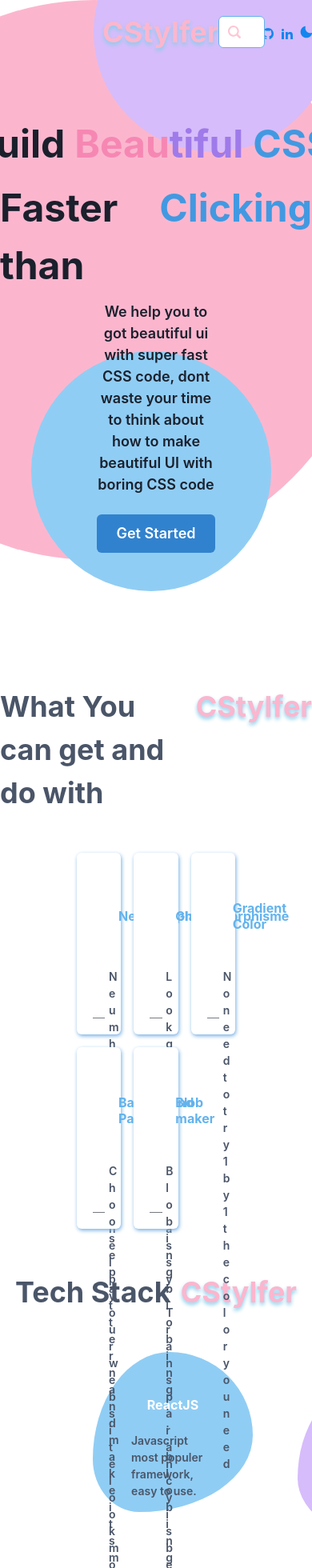
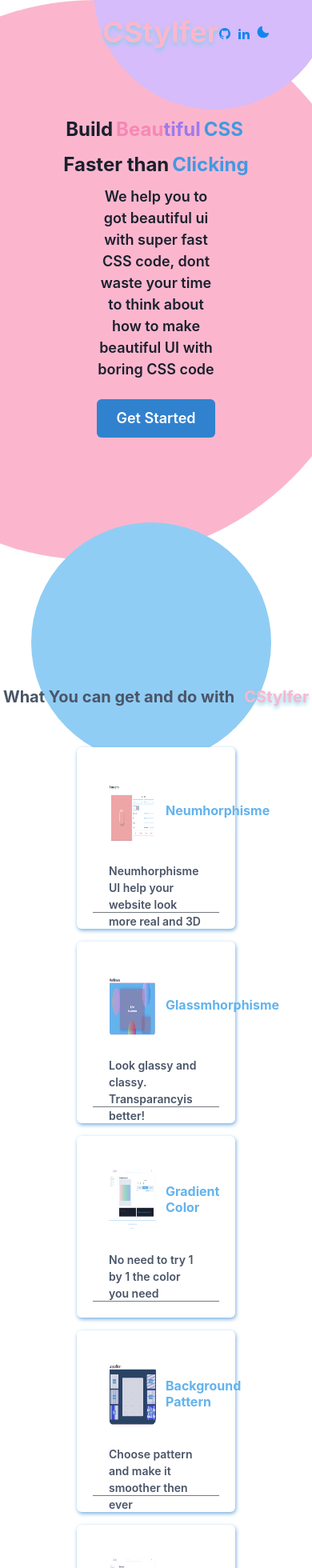
Before and after one commit to Novalia9517/CSTYLFER, a React (Vite) app: page / in a window 390 px wide. Shown: the top 1960 px of the page at 80% size. Built offline with nearby package versions, Linux system fonts and the light colour scheme.

Commit message:
Responsive homepage

```diff
--- a/package.json
+++ b/package.json
@@ -20,6 +20,7 @@
     "react-copy-to-clipboard": "^5.1.0",
     "react-dom": "^18.2.0",
     "react-icons": "^4.7.1",
+    "react-intersection-observer": "^9.4.1",
     "react-router-dom": "^6.6.1",
     "react-toastify": "^9.1.1"
   },
--- a/src/Components/Navbar.jsx
+++ b/src/Components/Navbar.jsx
@@ -13,13 +13,13 @@
             <Text fontSize='36px' color='pink.200' textShadow='0px 3px 5px skyblue' fontWeight='bold'>CStylfer</Text>
         </Link>
       <Spacer/>
-      <InputGroup w='40%' borderColor='blue.300'>
+      {/* <InputGroup w='40%' borderColor='blue.300'>
         <InputLeftElement
           pointerEvents='none'
           children={<Search2Icon color='#FFC6D3' fontWeight={'semibold'}/>}
         />
         <Input type='text' color='#1385EF' bg={'white'} placeholder='Phone number' focusBorderColor='#1385EF' _placeholder={{ opacity: 0.4, color: '#FFC6D3' }}/>
-      </InputGroup>
+      </InputGroup> */}
       <Spacer/>
       <HStack color='#1385EF'>
         <Tooltip label='Go to Novalia`S Github' bg='blue.300' color='white'>
--- /dev/null
+++ b/src/Components/WhatGet.jsx
@@ -0,0 +1,76 @@
+import React from 'react'
+import {
+    Stack,
+    Box,
+    Grid,
+    GridItem,
+    Text,
+    SimpleGrid,
+    VStack
+} from '@chakra-ui/react'
+import HomeCard from './Card'
+import Neu from '../assets/neu-new.png'
+import Glass from '../assets/glass-new.png'
+import Gradient from '../assets/gradient.png'
+import BgPattern from '../assets/pattern-new.png'
+import Blob from '../assets/blob-page.png'
+
+const WhatGet = () => {
+  return (
+    <VStack h='full' w={'100%'} py='4'>
+        <Box fontSize={{base : 'xl', md : '4xl'}} fontWeight='bold' mb='5' display={'flex'} color='gray.600'>
+          What You can get and do with
+          <Text fontSize={{base : 'xl', md : '4xl'}}  color='pink.200' textShadow='0px 3px 5px skyblue' fontWeight='bold' ml={3}>CStylfer</Text>
+        </Box>
+        <SimpleGrid columns={[1, 1, 2,3]}
+          h='100%' w='100%' px={'24'} py='5'
+          gap={4}
+        >
+          <GridItem>
+            <HomeCard
+              title='Neumhorphisme'
+              description='Neumhorphisme UI help your website look more real and 3D'
+              link={'/neu'}
+              img={Neu}/>
+          </GridItem>
+          <GridItem>
+            <HomeCard
+              title='Glassmhorphisme'
+              description='Look glassy and classy. Transparancyis better!'
+              link={'/glass'}
+              img={Glass}/>
+          </GridItem>
+          <GridItem>
+            <HomeCard
+              title={'Gradient Color'}
+              description='No need to try 1 by 1 the color you need'
+              link={'/gradient'}
+              img={Gradient}/>
+          </GridItem>
+          {/* <GridItem>
+            <HomeCard
+              title='Geometrik Art Generator'
+              description='Drag and drop, then drag and drop, Boom..  make it artistic'
+              link={'/geo-art'}
+              img={BgPattern}/>
+          </GridItem> */}
+          <GridItem>
+            <HomeCard
+              title={'Background Pattern'}
+              description='Choose pattern and make it smoother then ever'
+              link={'/bg-pattern'}
+              img={BgPattern}/>
+          </GridItem>
+          <GridItem >
+            <HomeCard
+              title='Blob maker'
+              description='Blobing blobing... blobing blobing Make it unique'
+              link={'/blob-maker'}
+              img={Blob}/>
+          </GridItem>
+        </SimpleGrid>
+      </VStack>
+  )
+}
+
+export default WhatGet
--- a/src/Pages/App.jsx
+++ b/src/Pages/App.jsx
@@ -10,12 +10,14 @@
 import GeoArt from './GeoArt'
 import BgPattern from './BgPattern'
 import BlobMaker from './BlobMaker'
+import { ThemeProvider } from '@chakra-ui/react'
 
 
 
 function App() {
 
   return (
+    // <ThemeProvider>
       <BrowserRouter>
         <Routes>
           <Route path='/' element={<Home/>}/>
@@ -28,6 +30,7 @@
           <Route path='/blob-maker' element={<BlobMaker/>}/>
         </Routes>
       </BrowserRouter>
+    // </ThemeProvider>
 
   )
 }
--- a/src/Pages/GetStarted.jsx
+++ b/src/Pages/GetStarted.jsx
@@ -33,7 +33,7 @@
   return (
     <Layout>
         <Text fontSize={'3xl'} fontWeight='bold'>Getting Started</Text>
-        <Box display='flex' fontSize={'lg'} mt='5' fontWeight={'semibold'}>
+        <Box display='flex' fontSize={'2xl'} mt='5' fontWeight={'semibold'}>
             <Text>What to do to start</Text>
             <Text color={'pink.300'} ml='2' fontWeight={'bold'}>CStylfer</Text>
         </Box>
@@ -41,7 +41,7 @@
             <Text>No need to do. Just choose  what theme you wanna try on the side bar, play with it. Get  CSS code that you need, copy it to your Web Project</Text>
             <Text mt={5} fontWeight='semibold'>Have fun and enjoy</Text>
         </Box>
-        <Text fontSize={'2xl'}>About The Designs theme</Text>
+        <Text fontSize={'2xl'} mt={3} fontWeight={'semibold'}>About The Designs theme</Text>
         {designs?.map((item, i) => {
           return (
             <Box mt={2}>
--- a/src/Pages/home.jsx
+++ b/src/Pages/home.jsx
@@ -1,16 +1,12 @@
 import React from 'react'
-import { Box, HStack, Text, Button, VStack, Grid, GridItem, Image, Stack, Heading} from '@chakra-ui/react'
+import { Box, Text, Button, VStack, SimpleGrid} from '@chakra-ui/react'
 import Navbar from '../Components/Navbar'
 import HomeCard from '../Components/Card'
 import Footer from '../Components/Footer'
 import Review from '../Components/Review'
 import { useNavigate } from 'react-router-dom'
-import Neu from '../assets/neu-new.png'
-import Glass from '../assets/glass-new.png'
-import Gradient from '../assets/gradient.png'
-import BgPattern from '../assets/pattern-new.png'
-import Blob from '../assets/blob-page.png'
 import { motion } from 'framer-motion'
+import WhatGet from '../Components/WhatGet'
 
 const Home = () => {
   const navigate = useNavigate()
@@ -22,8 +18,8 @@
     show : { opacity : 1, transition : {staggerChildren : 0.13}}
   }
   const circleAnimate = {
-    hidden : {opacity : 0, x :'100vw'},
-    show : { opacity : 1, transition : {staggerChildren : 0.13}, x : '0'}
+    hidden : {opacity : 0, x :'100vw', y : '20vh'},
+    show : { opacity : 1, transition : {staggerChildren : 0.13}, x : '0', y : '0'}
   }
   return (
     <Box as={motion.div} variants={parentAnimate} initial='hidden' animate='show' overflow={'hidden'} w='100vw' maxWidth='' minH={'100vh'} position='relative' overflowX={'hidden'}>
@@ -32,85 +28,33 @@
        <Box as={motion.div} variants={circleAnimate} initial='hidden' animate='show' pos="absolute" top="-5%" left="30%" h='300px' w='300px' bg='purple.200' borderRadius='50%' zIndex={'-10'}/>
       <Box as={motion.div} variants={circleAnimate} initial='hidden' animate='show' pos="absolute" top="20%" left="10%" h='300px' w='300px' bg='blue.200' borderRadius='50%' zIndex={'-10'}/>
       <VStack h='90vh' w={'100%'} py='16'>
-        <Box fontSize={'5xl'} fontWeight='bold' display={'flex'}>
-          Build <Text color='pink.300' ml={3}>Beau</Text><Text color='purple.400' mr={3}>tiful</Text>
-          <Text color='blue.400' mr={3}>CSS</Text>
+        <Box fontSize={{base : '2xl', md :'5xl'}} fontWeight='bold' display={'flex'}>
+          Build <Text color='pink.300' ml={{base : 1, md :3}}>Beau</Text><Text color='purple.400' mr={{base : 1, md :3}}>tiful</Text>
+          <Text color='blue.400' mr={{base : 1, md :3}}>CSS</Text>
         </Box>
-        <Box fontSize={'5xl'} fontWeight='bold' display={'flex'}>
-         Faster than <Text color='blue.400' ml={3}>Clicking</Text>
+        <Box fontSize={{base : '2xl', md :'5xl'}} fontWeight='bold' display={'flex'}>
+         Faster than <Text color='blue.400' ml={{base : 1, md :3}}>Clicking</Text>
         </Box>
         <Text w={'40%'} textAlign='center' fontSize={'lg'} fontWeight='semibold'>We help you to got beautiful ui with super fast CSS code, dont waste your time to think about  how to make beautiful UI with boring CSS code</Text>
         <Button bg='blue.500' size='lg' color={'white'} my={4} onClick={getStarted}>Get Started</Button>
       </VStack>
-      <VStack h='100%' w={'100%'} py='4'>
-        <Box fontSize={'4xl'} fontWeight='bold' mb='5' display={'flex'} color='gray.600'>
-          What You can get and do with
-          <Text fontSize='36px' color='pink.200' textShadow='0px 3px 5px skyblue' fontWeight='bold' ml={3}>CStylfer</Text>
-        </Box>
-        <Grid
-          h='100%' w='100%' px={'24'} py='5'
-          templateRows='repeat(2, 1fr)'
-          templateColumns='repeat(6, 1fr)'
-          gap={4}
-        >
-          <GridItem colSpan={2} rowSpan={1}>
-            <HomeCard
-              title='Neumhorphisme'
-              description='Neumhorphisme UI help your website look more real and 3D'
-              link={'/neu'}
-              img={Neu}/>
-          </GridItem>
-          <GridItem colSpan={2}>
-            <HomeCard
-              title='Glassmhorphisme'
-              description='Look glassy and classy. Transparancyis better!'
-              link={'/glass'}
-              img={Glass}/>
-          </GridItem>
-          <GridItem colSpan={2}>
-            <HomeCard
-              title={'Gradient Color'}
-              description='No need to try 1 by 1 the color you need'
-              link={'/gradient'}
-              img={Gradient}/>
-          </GridItem>
-          {/* <GridItem colSpan={2}>
-            <HomeCard
-              title='Geometrik Art Generator'
-              description='Drag and drop, then drag and drop, Boom..  make it artistic'
-              link={'/geo-art'}
-              img={BgPattern}/>
-          </GridItem> */}
-          <GridItem colSpan={2}>
-            <HomeCard
-              title={'Background Pattern'}
-              description='Choose pattern and make it smoother then ever'
-              link={'/bg-pattern'}
-              img={BgPattern}/>
-          </GridItem>
-          <GridItem colSpan={2} >
-            <HomeCard
-              title='Blob maker'
-              description='Blobing blobing... blobing blobing Make it unique'
-              link={'/blob-maker'}
-              img={Blob}/>
-          </GridItem>
-        </Grid>
-      </VStack>
+
+      {/* What you get in CSylfer */}
+      <WhatGet/>
+
       <VStack h='100%' w={'100%'} py='4'>
         <Box fontSize={'4xl'} fontWeight='bold' display={'flex'} color='gray.600'>
           Tech Stack
           <Text fontSize='36px' color='pink.200' textShadow='0px 3px 5px skyblue' fontWeight='bold' ml={3}>CStylfer</Text>
         </Box>
-        <Grid
+        <SimpleGrid columns={{ base : 1, md : 4}}
           w='100%' px={'24'} py='5' pos={'relative'}
-          templateColumns='repeat(6, 1fr)' mb={10}
           gap={4}
         >
-          <Review top='10%' left='10%' color='blue.200' title='ReactJS' rev='Javascript most populer framework, easy to use.' id={'one'}/>
+          <Review top='10%' left='10%' color='blue.200' title='ReactJS' rev='Javascript most populer library, easy to use.' id={'one'}/>
           <Review top='30%' left='30%' color='purple.200' title='ChakraUI' rev='CSS framework with Clean UI' id={'two'}/>
           <Review top='30%' left='50%' color='pink.200' title='Framer motion' rev='Animate better and smoother' id={'three'}/>
-        </Grid>
+        </SimpleGrid>
       </VStack>
       <Footer/>
     </Box>
```
Also changed, not shown: src/Components/Review.jsx (+28 -8 lines), 1 other file (tests, documents, lock files or other folders). Lines whose indentation alone changed are shown as unchanged.
